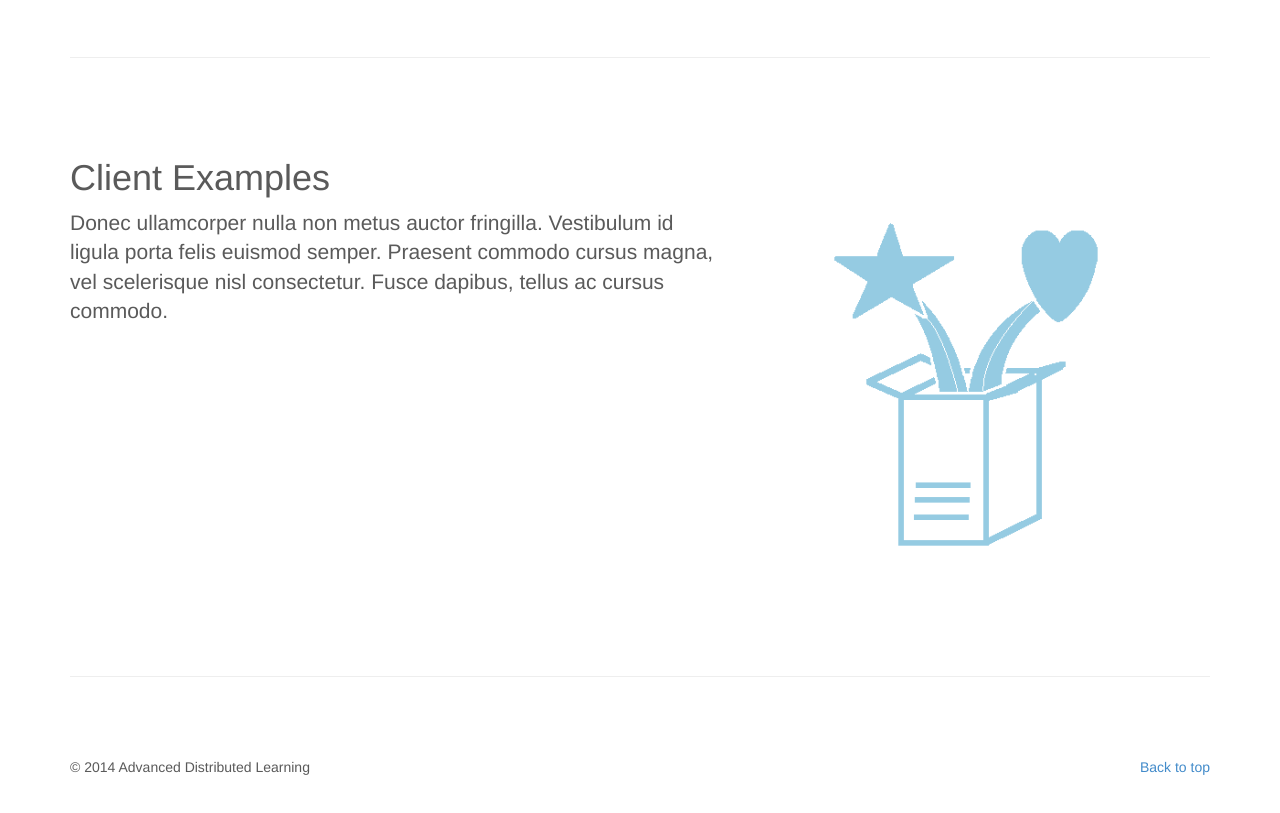
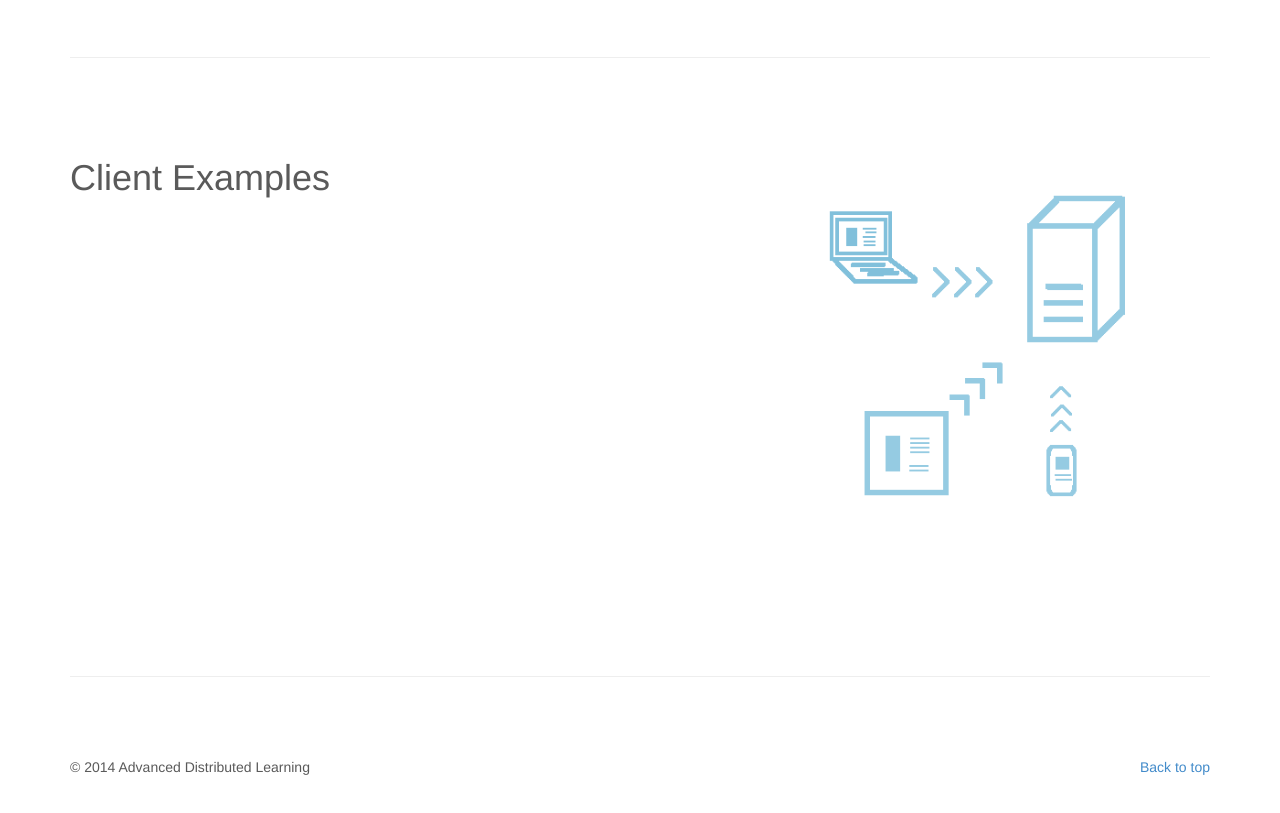
Before and after one commit to adlnet/xAPI-SCORM-Profile, a plain HTML site: page dev/adl-tools.html in a window 1280 px wide. Shown: the part 1480-2293 px from the top of the page. Drawn offline with Linux system fonts and the light colour scheme.

Commit message:
client example section

```diff
--- a/dev/adl-tools.html
+++ b/dev/adl-tools.html
@@ -93,7 +93,7 @@
 
         <div class="row featurette">
             <div class="col-md-5">
-                <img class="featurette-image img-responsive" width="500px" height="500px" alt="500x500" src="../img/xapi-libraries.png">
+                <img class="featurette-image img-responsive" width="500px" height="500px" alt="xapi libraries image" src="../img/xapi-libraries.png">
             </div>
             <div class="col-md-7">
                 <h1>xAPI Libraries</h1>
@@ -113,10 +113,10 @@
         <div class="row featurette">
             <div class="col-md-7">
                 <h1>Client Examples</h1>
-                <p class="lead">Donec ullamcorper nulla non metus auctor fringilla. Vestibulum id ligula porta felis euismod semper. Praesent commodo cursus magna, vel scelerisque nisl consectetur. Fusce dapibus, tellus ac cursus commodo.</p>
+                <p></p>
             </div>
             <div class="col-md-5">
-                <img class="featurette-image img-responsive" data-src="holder.js/500x500/auto" alt="500x500" src="../img/free-data.png">
+                <img class="featurette-image img-responsive" width="500px" height="500px" alt="xapi client libraries image" src="../img/client-examples.png">
             </div>
         </div>
 
```
Also changed, not shown: img/client-examples.png (added).
